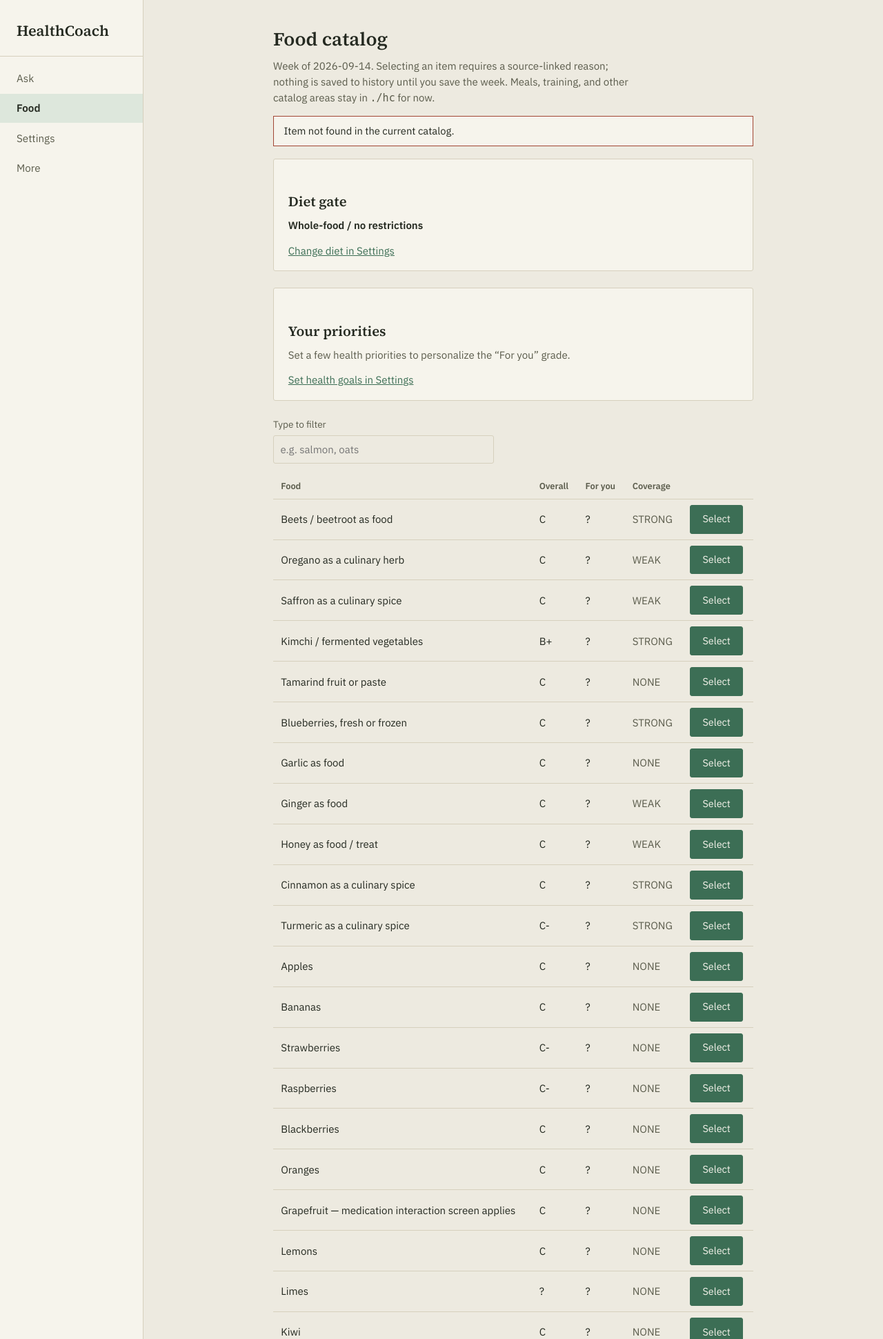
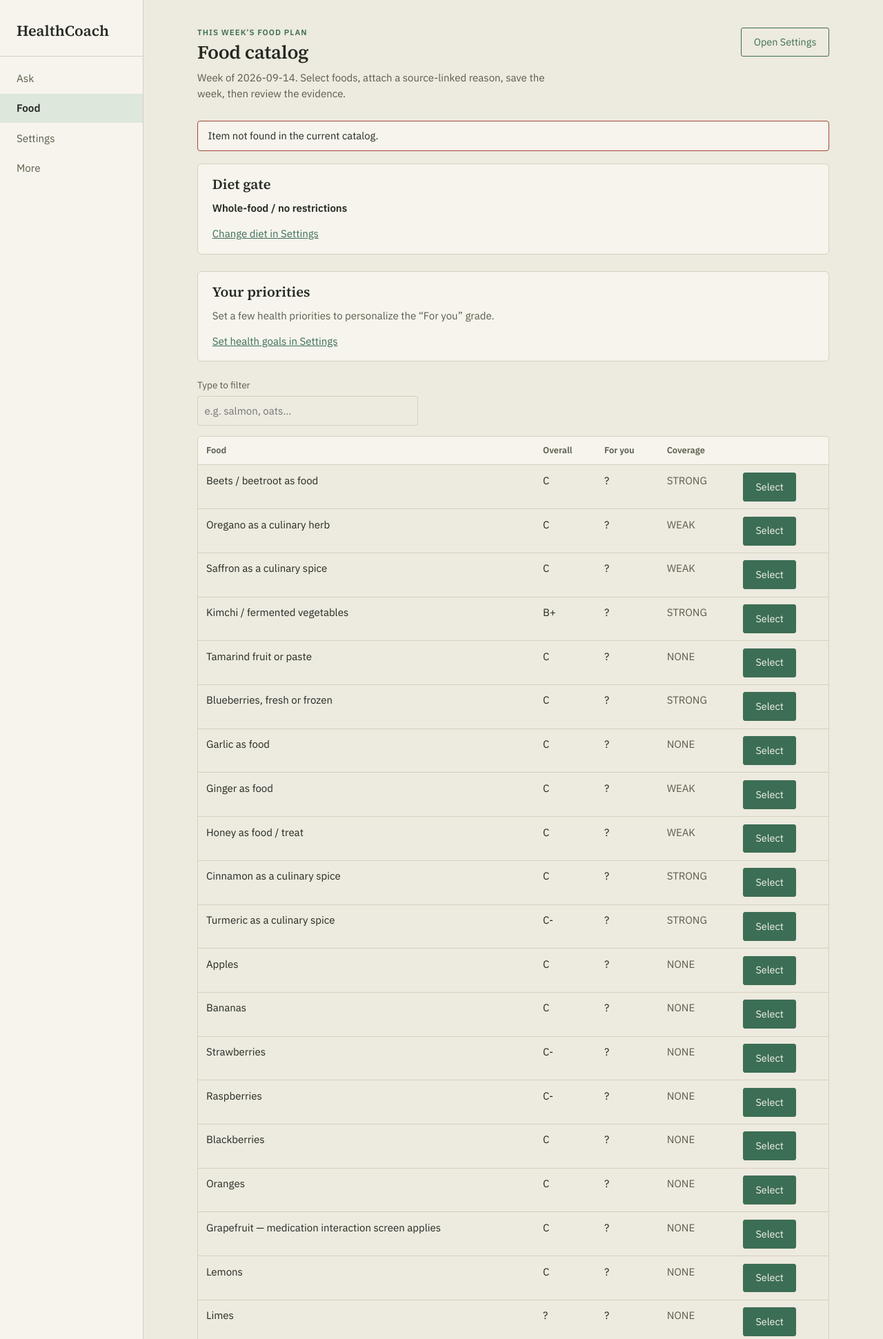
Before and after one commit to Manzmike/HealthCoach, a Flask app: a page that uses rag/webapp/templates/base.html in a window 1280 px wide. Shown: the top 1941 px of the page at 69% size. Run offline with Flask 3, Linux system fonts and the light colour scheme; some libraries are stand-ins or nearby versions.

Commit message:
Polish shared web GUI visual system

```diff
--- a/rag/webapp/static/style.css
+++ b/rag/webapp/static/style.css
@@ -14,6 +14,7 @@
   --low: #a4741f;
   --high: #a24634;
   --normal: #3c6e55;
+  --focus: #2557a7;
 
   --cat-work: #6b7a8f;
   --cat-gym: #3c6e55;
@@ -45,6 +46,7 @@
     --low: #d1a24f;
     --high: #d1897a;
     --normal: #74ad90;
+    --focus: #9dc2ff;
   }
 }
 
@@ -60,6 +62,7 @@
   --low: #d1a24f;
   --high: #d1897a;
   --normal: #74ad90;
+  --focus: #9dc2ff;
 }
 
 * { box-sizing: border-box; }
@@ -143,7 +146,7 @@
 .content {
   flex: 1;
   min-width: 0;
-  max-width: 760px;
+  max-width: 980px;
   margin: 0 auto;
   padding: 2.5rem 2rem 4rem;
 }
@@ -181,21 +184,49 @@
 h2 { font-size: 1.25rem; margin-top: 2rem; }
 h3 { font-size: 1.05rem; margin-top: 0; }
 
+h1, h2, h3 { text-wrap: balance; scroll-margin-top: 1rem; }
+h1 { letter-spacing: -0.015em; }
+
 p { margin: 0 0 0.85rem; max-width: 68ch; }
 .lede { color: var(--ink-soft); max-width: 60ch; }
 .muted { color: var(--ink-soft); }
 
 a { color: var(--accent); }
+a:hover { color: var(--ink); }
+
+.page-header {
+  display: flex;
+  align-items: flex-start;
+  justify-content: space-between;
+  gap: 1.5rem;
+  margin-bottom: 1.75rem;
+}
+
+.page-header h1 { margin-bottom: 0.45rem; }
+.page-header .lede { margin-bottom: 0; }
+.eyebrow {
+  color: var(--accent);
+  font-size: 0.72rem;
+  font-weight: 600;
+  letter-spacing: 0.09em;
+  line-height: 1.2;
+  margin: 0 0 0.35rem;
+  text-transform: uppercase;
+}
+.section-title { margin-top: 0; font-size: 1.1rem; }
 
 /* --- Panels & structure -------------------------------------------------- */
 
 .panel {
   background: var(--panel);
   border: 1px solid var(--line);
-  border-radius: 3px;
+  border-radius: 6px;
   padding: 1.1rem 1.3rem;
   margin-bottom: 1.5rem;
 }
+
+.panel > h2:first-child, .panel > h3:first-child { margin-top: 0; }
+.panel > :last-child { margin-bottom: 0; }
 
 .rule {
   border: none;
@@ -239,12 +270,20 @@
   background: var(--paper);
   color: var(--ink);
   width: 100%;
+  min-height: 2.7rem;
 }
+
+select { background-color: var(--paper); color: var(--ink); }
 
 textarea { min-height: 5rem; resize: vertical; font-family: var(--serif); font-size: 1.05rem; }
 
 .field { margin-bottom: 0.9rem; min-width: 140px; }
 form.inline { display: flex; flex-wrap: wrap; gap: 0.9rem; align-items: flex-end; }
+form > button, form > .button { margin-top: 0.25rem; }
+
+fieldset { border: 0; padding: 0; }
+legend { color: var(--ink); font-size: 0.85rem; margin-bottom: 0.45rem; }
+input[type=checkbox], input[type=radio] { accent-color: var(--accent); }
 
 button, input[type=submit] {
   font: inherit;
@@ -281,10 +320,10 @@
   color: var(--accent);
 }
 
-button:hover { filter: brightness(1.08); }
+button:hover, a.button:hover { filter: brightness(1.08); }
 button:focus-visible, a:focus-visible, input:focus-visible,
 select:focus-visible, textarea:focus-visible {
-  outline: 2px solid var(--accent);
+  outline: 3px solid var(--focus);
   outline-offset: 2px;
 }
 
@@ -336,6 +375,19 @@
   padding: 0.6rem 0.9rem;
   margin-bottom: 1.1rem;
   font-size: 0.92rem;
+  border-radius: 4px;
+}
+
+.visually-hidden {
+  position: absolute;
+  width: 1px;
+  height: 1px;
+  padding: 0;
+  margin: -1px;
+  overflow: hidden;
+  clip: rect(0, 0, 0, 0);
+  white-space: nowrap;
+  border: 0;
 }
 
 /* Clickable chip toggles: category picker, day-of-week picker */
@@ -475,8 +527,12 @@
 /* --- Lab-slip table -------------------------------------------------------- */
 
 table { border-collapse: collapse; width: 100%; margin-bottom: 1.25rem; }
-th, td { text-align: left; padding: 0.5rem 0.7rem; border-bottom: 1px solid var(--line); }
+.table-wrap { width: 100%; overflow-x: auto; margin-bottom: 1.25rem; border: 1px solid var(--line); border-radius: 6px; }
+.table-wrap table { min-width: 620px; margin-bottom: 0; }
+th, td { text-align: left; padding: 0.65rem 0.75rem; border-bottom: 1px solid var(--line); vertical-align: top; }
 th { color: var(--ink-soft); font-weight: 600; font-size: 0.8rem; }
+thead th { background: var(--panel); position: sticky; top: 0; }
+tbody tr:last-child td { border-bottom: 0; }
 td.num, th.num { text-align: right; font-variant-numeric: tabular-nums; }
 
 .status-dot { display: inline-block; width: 0.55em; height: 0.55em; border-radius: 50%; margin-right: 0.4em; }
@@ -517,6 +573,16 @@
 .reading { max-width: 68ch; }
 .reading p { margin-bottom: 0.85rem; }
 
+code {
+  background: var(--accent-soft);
+  border-radius: 3px;
+  padding: 0.08rem 0.28rem;
+  overflow-wrap: anywhere;
+}
+
+details { margin-top: 1rem; }
+summary { cursor: pointer; color: var(--accent); font-weight: 600; }
+
 .marginalia {
   border-left: 2px solid var(--line);
   padding-left: 0.9rem;
@@ -531,6 +597,8 @@
   .settings-grid { grid-template-columns: 1fr; }
   .setup-step { grid-template-columns: auto 1fr; }
   .setup-step .button { grid-column: 2; justify-self: start; }
+  .page-header { display: block; }
+  .page-header > .button { margin-top: 0.9rem; }
 }
 
 @media (prefers-reduced-motion: reduce) {
--- a/rag/webapp/templates/base.html
+++ b/rag/webapp/templates/base.html
@@ -3,6 +3,7 @@
 <head>
   <meta charset="utf-8">
   <meta name="viewport" content="width=device-width, initial-scale=1">
+  <meta name="theme-color" content="#edeae0">
   <title>{% block title %}HealthCoach{% endblock %}</title>
   <link rel="preconnect" href="https://fonts.googleapis.com">
   <link rel="preconnect" href="https://fonts.gstatic.com" crossorigin>
@@ -12,12 +13,12 @@
 <body>
   <a class="skip-link" href="#main-content">Skip to main content</a>
   <div class="app-shell">
-    <nav class="tabindex">
-      <a href="{{ url_for('home') }}" class="brand">HealthCoach</a>
-      <a href="{{ url_for('ask') }}" class="tab{% if request.endpoint == 'ask' %} current{% endif %}">Ask</a>
-      <a href="{{ url_for('food') }}" class="tab{% if request.endpoint and request.endpoint.startswith('food') %} current{% endif %}">Food</a>
-      <a href="{{ url_for('settings') }}" class="tab{% if request.endpoint in ('settings', 'setup') %} current{% endif %}">Settings</a>
-      <a href="{{ url_for('more') }}" class="tab{% if request.endpoint == 'more' %} current{% endif %}">More</a>
+    <nav class="tabindex" aria-label="Primary navigation">
+      <a href="{{ url_for('home') }}" class="brand" translate="no">HealthCoach</a>
+      <a href="{{ url_for('ask') }}" class="tab{% if request.endpoint == 'ask' %} current{% endif %}"{% if request.endpoint == 'ask' %} aria-current="page"{% endif %}>Ask</a>
+      <a href="{{ url_for('food') }}" class="tab{% if request.endpoint and request.endpoint.startswith('food') %} current{% endif %}"{% if request.endpoint and request.endpoint.startswith('food') %} aria-current="page"{% endif %}>Food</a>
+      <a href="{{ url_for('settings') }}" class="tab{% if request.endpoint in ('settings', 'setup') %} current{% endif %}"{% if request.endpoint in ('settings', 'setup') %} aria-current="page"{% endif %}>Settings</a>
+      <a href="{{ url_for('more') }}" class="tab{% if request.endpoint == 'more' %} current{% endif %}"{% if request.endpoint == 'more' %} aria-current="page"{% endif %}>More</a>
     </nav>
     <main class="content" id="main-content">
       {% block content %}{% endblock %}
--- a/rag/webapp/templates/food.html
+++ b/rag/webapp/templates/food.html
@@ -1,11 +1,13 @@
 {% extends "base.html" %}
 {% block title %}Food — HealthCoach{% endblock %}
 {% block content %}
-<h1>Food catalog</h1>
-<p class="lede">Week of {{ start }}. Selecting an item requires a source-linked reason; nothing is saved to
-  history until you save the week. Meals, training, and other catalog areas stay in <code>./hc</code> for now.</p>
+<header class="page-header">
+  <div><p class="eyebrow">This week’s food plan</p><h1>Food catalog</h1>
+  <p class="lede">Week of {{ start }}. Select foods, attach a source-linked reason, save the week, then review the evidence.</p></div>
+  <a class="button quiet" href="{{ url_for('settings') }}">Open Settings</a>
+</header>
 
-{% if error %}<div class="notice">{{ error }}</div>{% endif %}
+{% if error %}<div class="notice" role="alert">{{ error }}</div>{% endif %}
 
 <div class="panel">
   <h2>Diet gate</h2>
@@ -31,11 +33,13 @@
 
 <div class="field" style="max-width: 320px;">
   <label for="filterBox">Type to filter</label>
-  <input type="text" id="filterBox" placeholder="e.g. salmon, oats" autocomplete="off">
+  <input type="text" id="filterBox" placeholder="e.g. salmon, oats…" autocomplete="off" aria-label="Filter foods">
 </div>
 
+<div class="table-wrap">
 <table id="foodTable">
-  <tr><th>Food</th><th>Overall</th><th>For you</th><th>Coverage</th><th></th></tr>
+  <thead><tr><th scope="col">Food</th><th scope="col">Overall</th><th scope="col">For you</th><th scope="col">Coverage</th><th scope="col"><span class="visually-hidden">Action</span></th></tr></thead>
+  <tbody>
   {% for e in entries %}
     <tr data-name="{{ e.name|lower }}">
       <td>{{ e.name }}</td>
@@ -57,7 +61,9 @@
   {% else %}
     <tr><td colspan="5" class="muted">No foods in the catalog yet.</td></tr>
   {% endfor %}
+  </tbody>
 </table>
+</div>
 
 <div class="panel">
   {% if dirty %}
--- a/rag/webapp/templates/schedule_research.html
+++ b/rag/webapp/templates/schedule_research.html
@@ -1,8 +1,10 @@
 {% extends "base.html" %}
 {% block title %}Evidence for {{ label }} — HealthCoach{% endblock %}
 {% block content %}
-<h1>What the evidence says about placing "{{ label }}"</h1>
-<p class="lede">Category: {{ category }}</p>
+<header class="page-header">
+  <div><p class="eyebrow">Schedule research</p><h1>What the evidence says about placing “{{ label }}”</h1>
+  <p class="lede">Category: {{ category }}</p></div>
+</header>
 
 {% for section in sections %}
   <div class="reading">
--- a/rag/webapp/templates/settings.html
+++ b/rag/webapp/templates/settings.html
@@ -1,8 +1,10 @@
 {% extends "base.html" %}
 {% block title %}Settings — HealthCoach{% endblock %}
 {% block content %}
-<h1>Settings</h1>
-<p class="lede">Change or reset personal inputs here. The main pages show your current results without putting every form in your way.</p>
+<header class="page-header">
+  <div><p class="eyebrow">Control center</p><h1>Settings</h1>
+  <p class="lede">Change or reset personal inputs here. The main pages show your current results without putting every form in your way.</p></div>
+</header>
 
 <div class="panel">
   <h2>Setup</h2>
--- a/rag/webapp/templates/setup.html
+++ b/rag/webapp/templates/setup.html
@@ -1,8 +1,10 @@
 {% extends "base.html" %}
 {% block title %}Set up HealthCoach{% endblock %}
 {% block content %}
-<h1>Set up HealthCoach</h1>
-<p class="lede">Complete these two short steps once. After that, HealthCoach opens on your results and keeps data-entry forms inside Settings.</p>
+<header class="page-header">
+  <div><p class="eyebrow">First visit</p><h1>Set up HealthCoach</h1>
+  <p class="lede">Complete these two short steps once. After that, HealthCoach opens on your results and keeps data-entry forms inside Settings.</p></div>
+</header>
 
 <div class="setup-steps" aria-label="Setup progress">
   <div class="setup-step{% if setup.steps.diet %} complete{% endif %}">
```
Also changed, not shown: rag/test_webapp_visual_system.py (added, +74 -0 lines), rag/webapp/templates/ask.html (+5 -3 lines), rag/webapp/templates/food_diet.html (+5 -4 lines), rag/webapp/templates/food_goals.html (+5 -4 lines), rag/webapp/templates/food_justify.html (+5 -3 lines), rag/webapp/templates/home.html (+6 -2 lines), rag/webapp/templates/labs.html (+10 -4 lines), rag/webapp/templates/labs_confirm.html (+9 -3 lines), rag/webapp/templates/more.html (+4 -3 lines), rag/webapp/templates/schedule.html (+7 -3 lines), rag/webapp/templates/symptoms.html (+5 -3 lines).
